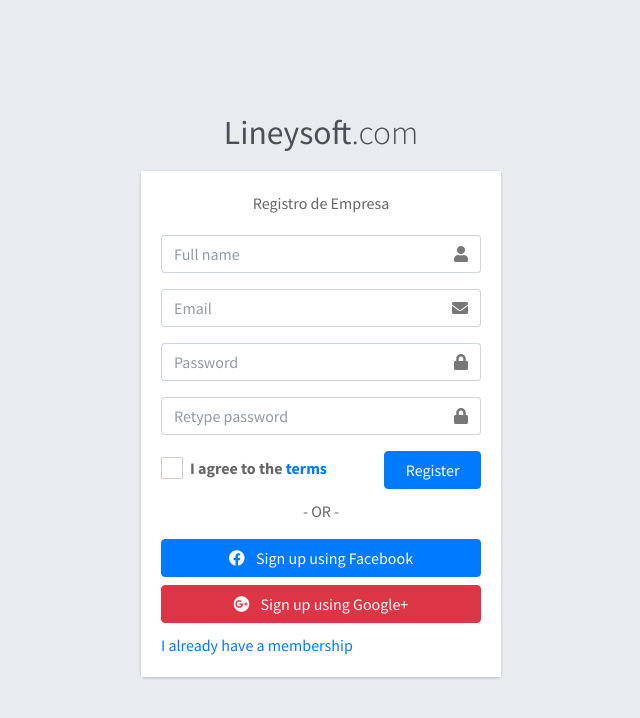
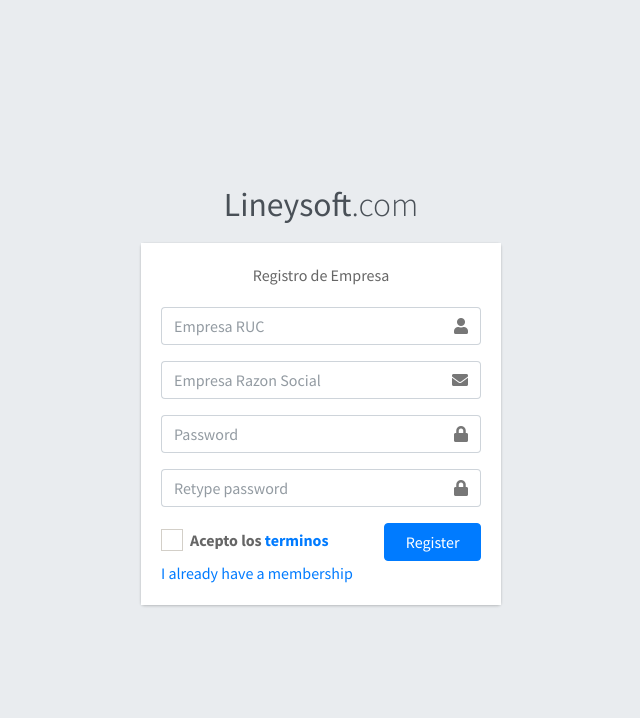
Before and after one commit to moisesli/factura, a PHP site: page /view/auth/register.php in a window 1280 px wide. Shown: the top 718 px of the page, without its empty margins (319-959 px from the left). Run offline with PHP 8.4, Linux system fonts and the light colour scheme.

Commit message:
register edit

```diff
--- a/view/auth/register.php
+++ b/view/auth/register.php
@@ -30,7 +30,7 @@
 
             <form action="../../index.html" method="post">
                 <div class="input-group mb-3">
-                    <input type="text" class="form-control" placeholder="Full name">
+                    <input type="text" class="form-control" placeholder="Empresa RUC">
                     <div class="input-group-append">
                         <div class="input-group-text">
                             <span class="fas fa-user"></span>
@@ -38,7 +38,7 @@
                     </div>
                 </div>
                 <div class="input-group mb-3">
-                    <input type="email" class="form-control" placeholder="Email">
+                    <input type="email" class="form-control" placeholder="Empresa Razon Social">
                     <div class="input-group-append">
                         <div class="input-group-text">
                             <span class="fas fa-envelope"></span>
@@ -66,7 +66,7 @@
                         <div class="icheck-primary">
                             <input type="checkbox" id="agreeTerms" name="terms" value="agree">
                             <label for="agreeTerms">
-                                I agree to the <a href="#">terms</a>
+                                Acepto los <a href="#">terminos</a>
                             </label>
                         </div>
                     </div>
@@ -77,18 +77,6 @@
                     <!-- /.col -->
                 </div>
             </form>
-
-            <div class="social-auth-links text-center">
-                <p>- OR -</p>
-                <a href="#" class="btn btn-block btn-primary">
-                    <i class="fab fa-facebook mr-2"></i>
-                    Sign up using Facebook
-                </a>
-                <a href="#" class="btn btn-block btn-danger">
-                    <i class="fab fa-google-plus mr-2"></i>
-                    Sign up using Google+
-                </a>
-            </div>
 
             <a href="login.html" class="text-center">I already have a membership</a>
         </div>
```
